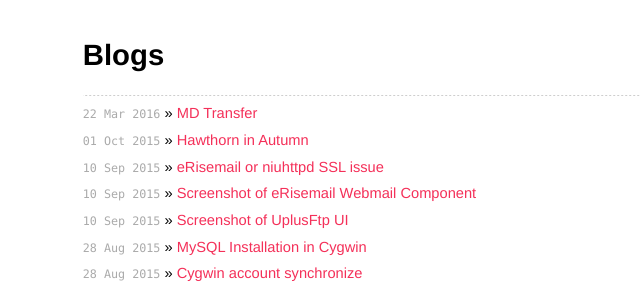
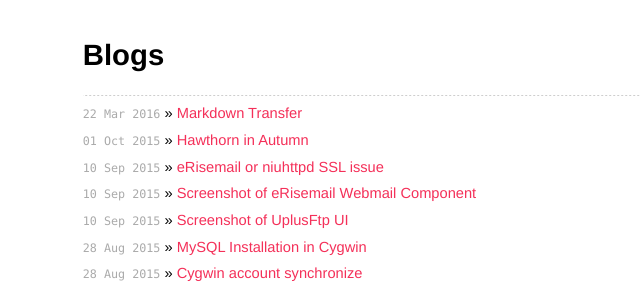
Before and after one commit to uplusware/uplusware.github.io, a Jekyll site: the page built from blogs.html, in a window 1280 px wide. Shown: the top 292 px of the page, without its empty margins (117-757 px from the left). Built offline with Jekyll 4.4.1, drawn with Linux system fonts in a browser that asks for light colours.

Commit message:
Update 2016-3-22-Transfer-To-MD.md

```diff
--- a/_posts/2016-3-22-Transfer-To-MD.md
+++ b/_posts/2016-3-22-Transfer-To-MD.md
@@ -1,5 +1,6 @@
 ---
-title: MD Transfer
+layout: post
+title: Markdown Transfer
 ---
 
 Hello World!
```
